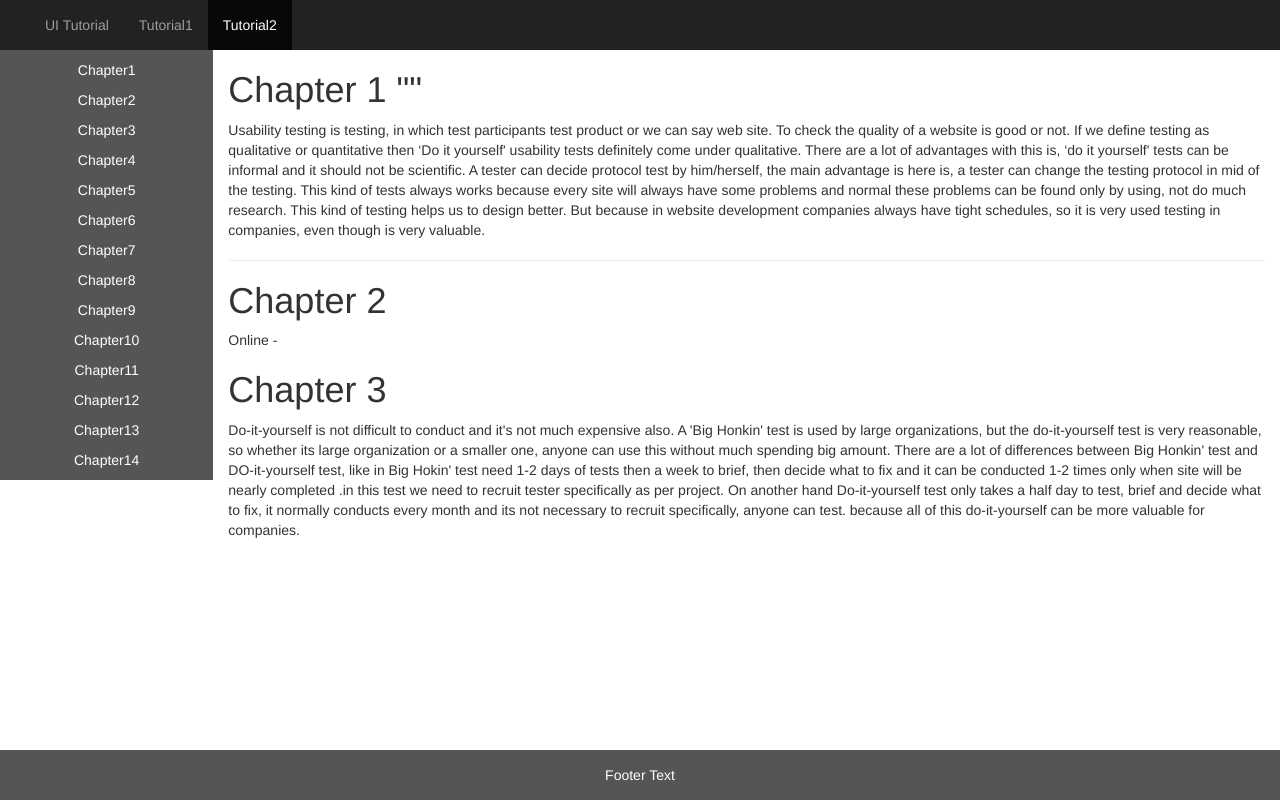
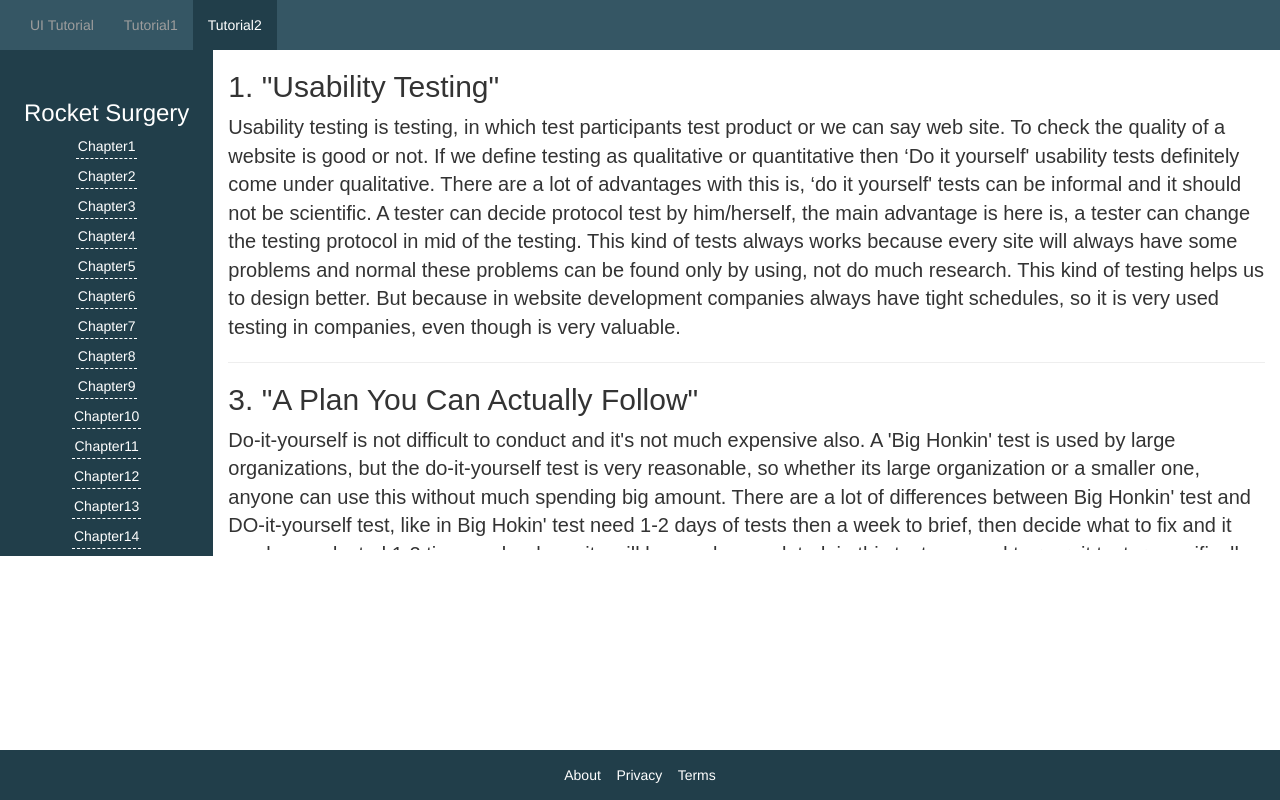
Before and after one commit to virk-navjot/ui_assignments, a plain HTML site: page chapter-two.html in a window 1280 px wide. Drawn offline with Linux system fonts and the light colour scheme.

Commit message:
complete

```diff
--- a/chapter-two.html
+++ b/chapter-two.html
@@ -13,6 +13,7 @@
 
  <nav class="navbar navbar-inverse">
   <div class="container-fluid">
+    <div class="row">
     <div class="navbar-header">
       <button type="button" class="navbar-toggle" data-toggle="collapse" data-target="#myNavbar">
         <span class="icon-bar"></span>
@@ -27,7 +28,7 @@
         <li><a href="chapter-one.html">Tutorial1</a></li>
         <li class="active"><a href="chapter-two.html">Tutorial2</a></li>
       </ul>
-
+      </div>
      </div>
     </div>
   </nav>
@@ -36,6 +37,7 @@
     <div class="container-fluid text-center">
       <div class="row content">
          <div class="col-sm-2 sidenav">
+          <h3>Rocket Surgery</h3>
            <p><a href="#first">Chapter1</a></p>
            <p><a href="#second">Chapter2</a></p>
            <p><a href="#third">Chapter3</a></p>
@@ -56,122 +58,124 @@
 
     <div class="col-sm-10 text-left center-scroller">
        <p id="first">
-      <h1>Chapter 1 ""</h1>
+      <h2>1. "Usability Testing"</h2>
 
         Usability testing is testing, in which test participants test product or we can say web site. To check the quality of a website is good or not. If we define testing as qualitative or quantitative then ‘Do it yourself' usability tests definitely come under qualitative. There are a lot of advantages with this is, ‘do it yourself' tests can be informal and it should not be scientific. A tester can decide protocol test by him/herself, the main advantage is here is, a tester can change the testing protocol in mid of the testing.  This kind of tests always works because every site will always have some problems and normal these problems can be found only by using, not do much research. This kind of testing helps us to design better. But because in website development companies always have tight schedules, so it is very used testing in companies, even though is very valuable.
          </p><hr>
-        <p id="second">
-         <h1>Chapter 2</h1>
-         Online -</p>
+        <!-- <p id="second"> -->
+         <!-- <h2>Chapter 2 I Will Now Saw my Assistant in Half</h2> -->
+
+        <!-- </p> -->
 
           <p id="third">
-         <h1>Chapter 3</h1>
+         <h2>3. "A Plan You Can Actually Follow"</h2>
 
          Do-it-yourself is not difficult to conduct and it's not much expensive also. A 'Big Honkin' test is used by large organizations, but the do-it-yourself test is very reasonable, so whether its large organization or a smaller one, anyone can use this without much spending big amount. There are a lot of differences between Big Honkin' test and DO-it-yourself test, like in Big Hokin' test need   1-2 days of tests then a week to brief, then decide what to fix and it can be conducted 1-2 times only when  site will be nearly completed .in this test we need to recruit tester specifically as per project. On another hand Do-it-yourself test only takes a half day to test, brief and decide what to fix, it normally conducts every month and its not necessary to recruit specifically, anyone can test. because all of this do-it-yourself can be more valuable for companies.</p>
         <hr>
         <p id="fourth">
-         <h1>Chapter 4</h1>
-         It always a good way if testing is testing from beginning itself. If you are going to start testing when your project is in its last stage then there you might face those problems, which cannot be fixed . because of some common reasons people usually skip testing at its early stage. But we should start testing from the first stage where you can test your own site or your competitor's site, so can you find the problem from yours and other's past. You even can take advice for your rough designs, so you can change it before wasting time on development of a wrong design. Testing wireframe of web pages and testing of its working prototypes is very important in earlier stages.</p><hr>
+         <h2>4. "What do you test & when do you test"</h2><br>
+
+         It always a good way if testing is testing from beginning itself. If you are going to start testing when your project is in its last stage then there you might face those problems, which cannot be fixed. Because of some common reasons people usually skip testing at its early stage. But we should start testing from the first stage where you can test your own site or your competitor's site, so can you find the problem from yours and other's past. You even can take advice for your rough designs, so you can change it before wasting time on development of a wrong design. Testing wireframe of web pages and testing of its working prototypes is very important in earlier stages.</p><hr>
 
          <p id="fifth">
-         <h1>Chapter 5</h1>
+         <h2>5. "What To Test With How To Find Them"</h2>
 
          Its very important part of the testing is, that whom you are recruiting for testing. Recruit someone, then schedule their appointments and getting them to show up on the test day can be difficult if we will not plan this properly. So first thing what kind of people we should hire? The answer is we can hire anyone, even though a person is not our target audience because some they find problems that normal user won't face. In this type of testing three testers are best. We can find perfect recruit for us as per our website domain or we can hire someone to recruit tester for us. We have check go with a plan and kept contact with everyone so everyone can show up on test day. Last thing we have to compensate everyone on test day, whether its observer or its tester.</p><hr>
 
          <p id="sixth">
-         <h1>Chapter-6</h1>
+         <h2>6. "Find Some Things For Them To Do"</h2>
 
          Important thing before testing that you should have clarity what tester will be going to test. So there are two things you should decide first what is a task they will do ? and these tasks comes under which scenarios. To start with this, first, write a list of 5-10 task. These tasks can be those which will test critical part of project or the part which will be going to give trouble or anything. After this, you have to make scenarios, so tester can test it, scenarios should be clear, unambiguous and easy to understand. Try to come up with restrictions also, so people can test as you want .last thing before testing, you should try a pilot test, so you can check that scenarios that you are giving are working.</p><hr>
 
          <p id="seventh">
-         <h1>Chapter 7</h1>
+         <h2>7. "Some Boring Checklists"</h2>
 
          Checklists are kind of boring but it's important to remember what has to be done when.While doing a usability test there are lots of things we have to remember so checklist helps
-         So make checklists of tasks like before and after usability test what u have to do.
+         So make checklists of tasks like before and after usability test what u have to do.<br>
 
-         Example:-
+         Example:-<br>
 
-         Three weeks before
-        • Figure out what you are going to be testing.
-        • Advertise for participants.
-        • Book a test room
+         Three weeks before<br>
+        • Figure out what you are going to be testing.<br>
+        • Advertise for participants.<br>
+        • Book a test room.<br>
         • Book an observation room of similar size far from test room with all the setup.</p>
         <hr>
         <p id="eigth">
-        <h1>Chapter 8</h1>
+        <h2>8. "Mind Reading Made Easy"</h2>
 
-          The role of a facilitator is mentioned below:-
-          1.  He has to guide the users like a tour guide what they have to do without giving them much pressure.Let them analyze how they should have to use the website.
-         2.  Your job is to make them comfortable and encourage them at every point to think loud and express their feelings of thoughts.
-         To do this usability test we have to set a test room properly with proper equipment such as:
-         • A computer with internet
-         • Screen sharing software
-         • Screen recording software
-         • USB Microphone
-         • Monitor and keyboard
-         • A plain vanilla mouse
-         • speakerphone
+        The role of a facilitator is mentioned below:-<br>
+        1.  He has to guide the users like a tour guide what they have to do without giving them much pressure.Let them analyze how they should have to use the website.<br>
+         2.  Your job is to make them comfortable and encourage them at every point to think loud and express their feelings of thoughts.<br>
+         To do this usability test we have to set a test room properly with proper equipment such as:<br>
+         • A computer with internet<br>
+         • Screen sharing software <br>
+         • Screen recording software<br>
+         • USB Microphone<br>
+         • Monitor and keyboard<br>
+         • A plain vanilla mouse<br>
+         • speakerphone<br>
 
          All these things should be easy to use by the user.Before starting the test keep everything ready according to the user.Make a nice contact with the user throughout the test and especially before starting the exam.After the test examines everything by asking questions.</p><hr>
 
        <p id="ninth">
-       <h1>Chapter 9</h1>
+       <h2>9. "Make it a Spectator Sport"</h2>
 
       The main benefit we get from usability testing is when we do it in person.We get to know more the users in person how they think, how they react to site. Seeing the video clips later doesn't give you that much clarity.
-      The more different kind of people will participate more different advice you will get.So encourage everyone to attend the usability test. Do advertisements and make more clear to them what it is.
+      The more different kind of people will participate more different advice you will get.So encourage everyone to attend the usability test. Do advertisements and make more clear to them what it is.<br>
 
-      While observing the usability test many things has to be taken care of:-
+      While observing the usability test many things has to be taken care of:-<br>
 
-       1.  We should take notes of anything different and interesting we notice especially where the users are stuck and confused.
-       2.  List down all important things you notice after each session.
-       3.  Then compare all the notes which are important and has to fix first.
+       1.  We should take notes of anything different and interesting we notice especially where the users are stuck and confused.<br>
+       2.  List down all important things you notice after each session.<br>
+       3.  Then compare all the notes which are important and has to fix first.<br>
        4.  Don’t disturb the session in between and write down all the questions to ask at the end.</p><hr>
 
 
        <p id="tenth">
-       <h1>Chapter 10</h1>
-       After doing the usability test it’s time to debriefing everything.So we need two things:
-       • Notes and a list of most serious usability problems faced by a user.
-       • List of problems going to fix first in the next month.
-       Worst problems have to be taken care first. Sometimes easy problems take priority because we have resources to fix and then worst problems will leave behind which can affect the image of the website to focus more on worst problems.
+       <h2>10. "Debriefing 101"</h2>
+       After doing the usability test it’s time to debriefing everything.So we need two things:<br>
+       • Notes and a list of most serious usability problems faced by a user.<br>
+       • List of problems going to fix first in the next month.<br>
+       Worst problems have to be taken care first. Sometimes easy problems take priority because we have resources to fix and then worst problems will leave behind which can affect the image of the website to focus more on worst problems.<br>
 
        To have a smooth debriefing meeting list down all the tasks given to users and their performances.Observe again how they have approach to eac tasks.Mistakes or problems faced by many users are the worst problems so list it down and listen to everyone’s opinion and summarize the whole test and its outcome in an email.</p><hr>
 
        <p id="eleven">
-       <h1>Chapter 11</h1>
+       <h2>11. "The Least You Can Do"</h2>
 
-       Fixing the usability problems is a great challenge.Obviously, we don't have enough time to permanently fix all the problems because the market is waiting for our product. In such a case a quick fix is better than a permanent fix. As the fewer user will experience the problems and it will be easy to implement and in less time and cost.
+       Fixing the usability problems is a great challenge.Obviously, we don't have enough time to permanently fix all the problems because the market is waiting for our product. In such a case a quick fix is better than a permanent fix. As the fewer user will experience the problems and it will be easy to implement and in less time and cost.<br>
        Sometimes fixing some usability problems leads to redesign the whole website which again needs more usability tests.So tweak is the better option than the redesign. It requires less effort and small changes. If we redesign it increases the rate of risks and complexities.</p><hr>
 
        <p id="twelve">
-       <h1>Chapter 12</h1>
+       <h2>12. "The Usual Suspects"</h2>
 
       Getting same usability problem, again and again, is kind of boring but in reality, it is good for the website at least we will have a clear idea of the common problem.
       Most of the time user get distracted from their path that is fine but when the home page is not able to help them and guide them that is a big problem. Design your homepage in such a way so that if a user is lost they can again come in the right direction through the homepage.Don't make your homepage overcrowded.The things you want people should notice on your website should be highlighted properly.The way designers look the website and users do is totally different so think in that angle.</p><hr>
 
 
       <p id="thirteen">
-      <h1>Chapter 13</h1>
+      <h2>13. "Making Sure Life Actually Improves" </h2>
 
-       At the time of fixing usability problems a lot of problems arise in order to fix them.
-       1.  Designers start putting things off because fixing problems leads to arising more problems and more effort.So they just give a solution to wait for the next design to come.
-       2.  Sometimes stakeholders and team members don’t get chance to give advice what to fix so they just drag themselves out.
-       3.  Sometimes a change of management and direction also affects.
-       4.  Some problems have deep roots which lead to whole design change which they can't take a risk at that time.
+       At the time of fixing usability problems a lot of problems arise in order to fix them.<br>
+       1.  Designers start putting things off because fixing problems leads to arising more problems and more effort.So they just give a solution to wait for the next design to come.<br>
+       2.  Sometimes stakeholders and team members don’t get chance to give advice what to fix so they just drag themselves out.<br>
+       3.  Sometimes a change of management and direction also affects.<br>
+       4.  Some problems have deep roots which lead to whole design change which they can't take a risk at that time.<br>
 
        In usability process management has to spend money sometimes they agree and sometimes not.So in this designer should have their code or content ready so that management don't need to spend more cost in fixing problems.</p><hr>
 
         <p id="fourteen">
-       <h1>Chapter 14</h1>
+       <h2>14. "Teleportation Made Easy"</h2>
 
-       Remote testing is a good option sometimes instead of bringing the users you go to them electronically.Getting users is little difficult but in this users participate more as it is easy to schedule, no traveling.The outcomes are almost same as meeting users in person.
+       Remote testing is a good option sometimes instead of bringing the users you go to them electronically.Getting users is little difficult but in this users participate more as it is easy to schedule, no traveling.The outcomes are almost same as meeting users in person.<br>
 
-         But we shouldn’t do all the tests by remote testing.Because some disadvantages are also there:
+         But we shouldn’t do all the tests by remote testing.Because some disadvantages are also there:<br>
 
-         1.  It will be hard to understand what user thinks if he doesn't express all his thoughts aloud.
-         2.  Sometimes body language tells a lot instead of speech that we can experience only in person.
-         3.  More time has to spend just to clarifying what user said and meant.
-         4.  And it's harder to be in touch continuously due to network connectivity issues or breaks taken by the user for some reason.
+         1.  It will be hard to understand what user thinks if he doesn't express all his thoughts aloud.<br>
+         2.  Sometimes body language tells a lot instead of speech that we can experience only in person.<br>
+         3.  More time has to spend just to clarifying what user said and meant.<br>
+         4.  And it's harder to be in touch continuously due to network connectivity issues or breaks taken by the user for some reason.<br>
 
          If communication goes well in remote testing so there is a lot of chance of getting same results as of testing in person. All the setup should be ready and tested before starting the session.</p><hr>
 
@@ -189,7 +193,9 @@
   <div class="container-fluid">
    <div class="row">
     <footer class="container-fluid text-center">
-      <p>Footer Text</p>
+     <span>About</span>&nbsp &nbsp
+      <span>Privacy</span>&nbsp &nbsp
+      <span>Terms</span>
     </footer>
   </div>
   </div>
--- a/css/index.css
+++ b/css/index.css
@@ -3,10 +3,17 @@
     margin-bottom: 0px;
     border-radius: 0px;
     /*padding: 10px;*/
-	border: 0px solid transparent;
+  border: 0px solid transparent;
 
 }
-
+.navbar-inverse .navbar-collapse, .navbar-inverse .navbar-form
+{
+  background-color: #355664;
+}
+.navbar-inverse .navbar-nav>.active>a, .navbar-inverse .navbar-nav>.active>a:focus, .navbar-inverse .navbar-nav>.active>a:hover
+{
+  background-color: #213E4A;
+}
 .row.content
 {
   height: 450px
@@ -18,19 +25,26 @@
 }
 .sidenav
 {
-  padding-top: 10px;
-  background-color: #555;
-  max-height: 800px;
+  padding-top: 30px;
+  background-color: #213E4A;
+  max-height: 1000px;
+}
+.sidenav h3
+{
+  color: white;
 }
 .sidenav p a
 {
-     color: white
-    /*margin: 7px;*/
-    /*margin-left: -390px;*/
-    /*margin-top: 96px;*/
-    /*padding: 0px;*/
-    /*float: left;*/
+    color: white;
+    padding: 4px 2px;
+    border-bottom: 1px dashed #fff;
 }
+.center-scroller
+{
+  font-family: arial;
+  font-size: 20px;
+}
+
 .container-fluid
 {
     /*padding-right: 0px;*/
@@ -45,7 +59,7 @@
 }
 .footer
 {
-   background-color: #555;
+   background-color: #213E4A;
    color: white;
    padding: 15px;
    position: absolute;
```
Also changed, not shown: chapter-one.html (+18 -15 lines), index.html (+6 -3 lines), images/new.jpg (added).
